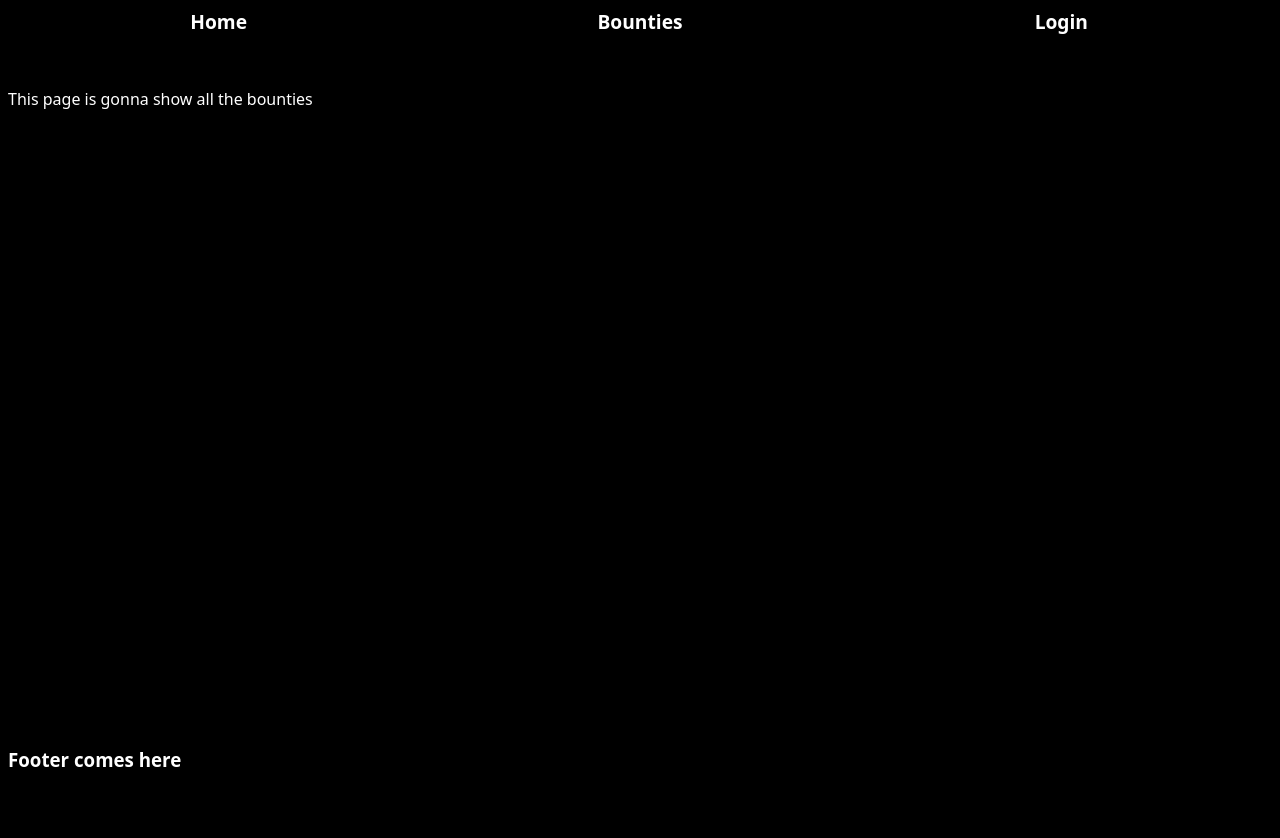
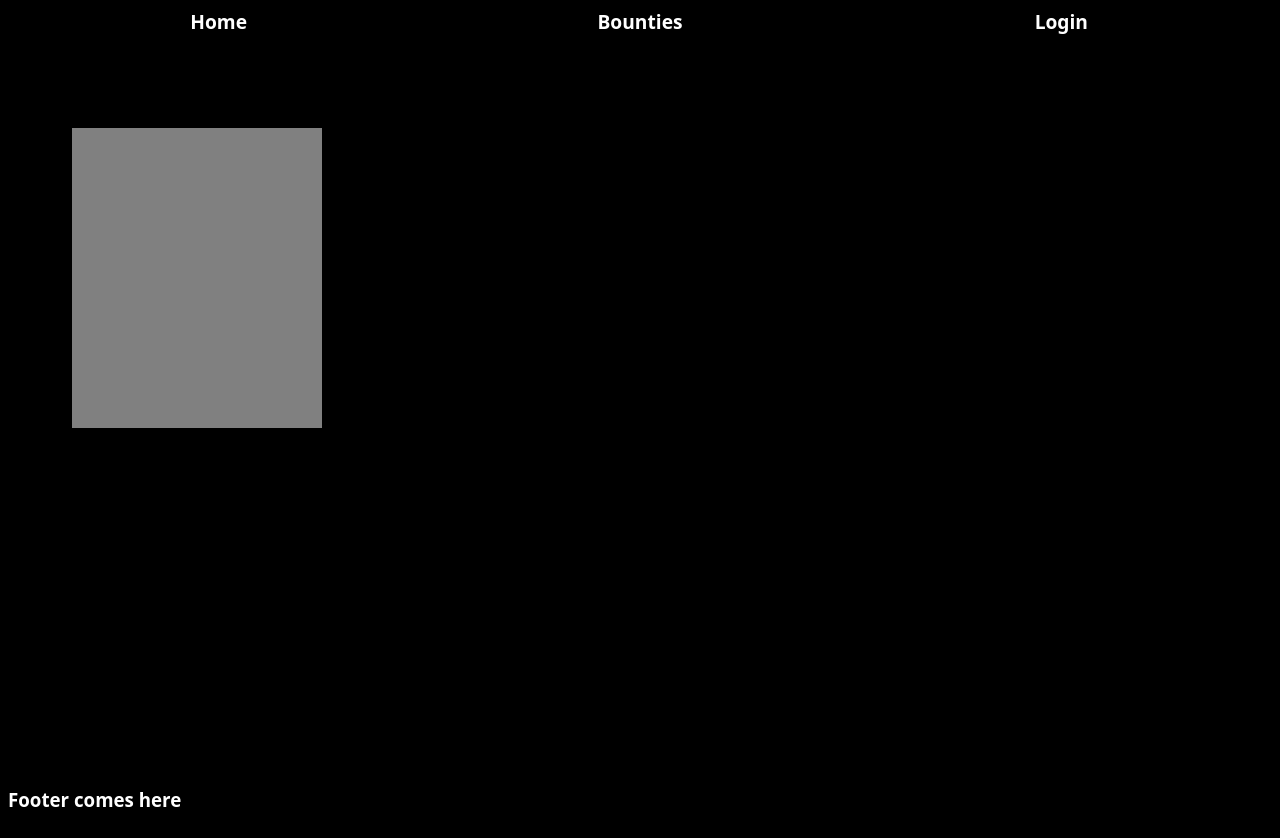
Before and after one commit to LouisWackenier/bounty-app, a React (Vite) app: page /BountySection in a window 1280 px wide. Before the commit the page ends 800 px from the top, so only its background shows below. Built offline with nearby package versions, Linux system fonts and the light colour scheme.

Commit message:
Made the bounty container

```diff
--- a/src/Pages/BountySection.jsx
+++ b/src/Pages/BountySection.jsx
@@ -4,9 +4,25 @@ const MainContainer = styled.div`
       height: 80vh;
 `;
 
+const BountyContainer = styled.div`
+      width: 250px;
+      height: 300px;
+      background-color: gray;
+
+      margin-left: 5vw;
+      margin-top: 5vh;
+
+
+`;
+
 const BountySection = () => {
   return (
-    <MainContainer>This page is gonna show all the bounties</MainContainer>
+    <MainContainer>
+         {/*Bounty comes here*/}
+         <BountyContainer>
+
+         </BountyContainer>
+    </MainContainer>
   )
 }
 
```
